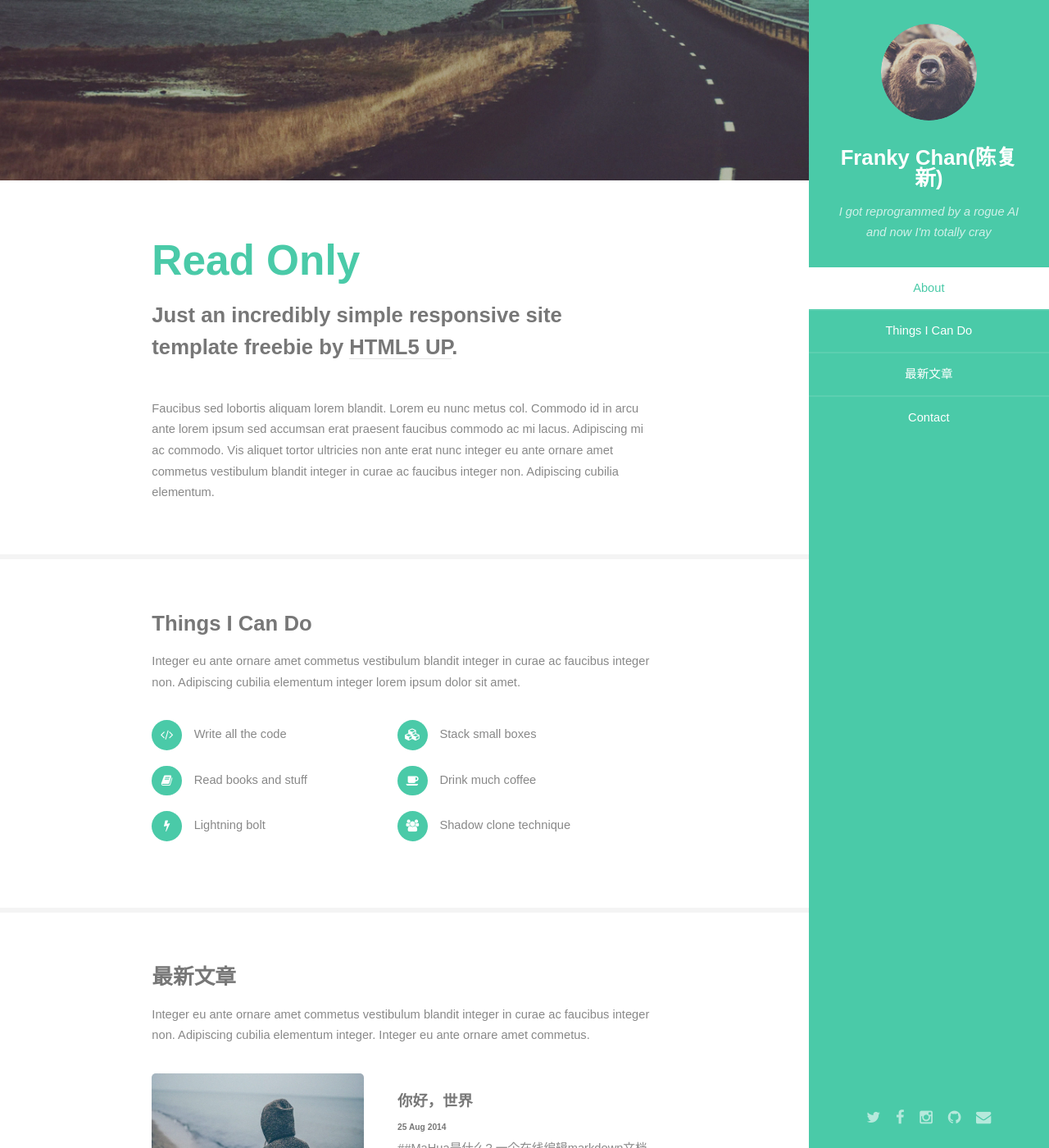
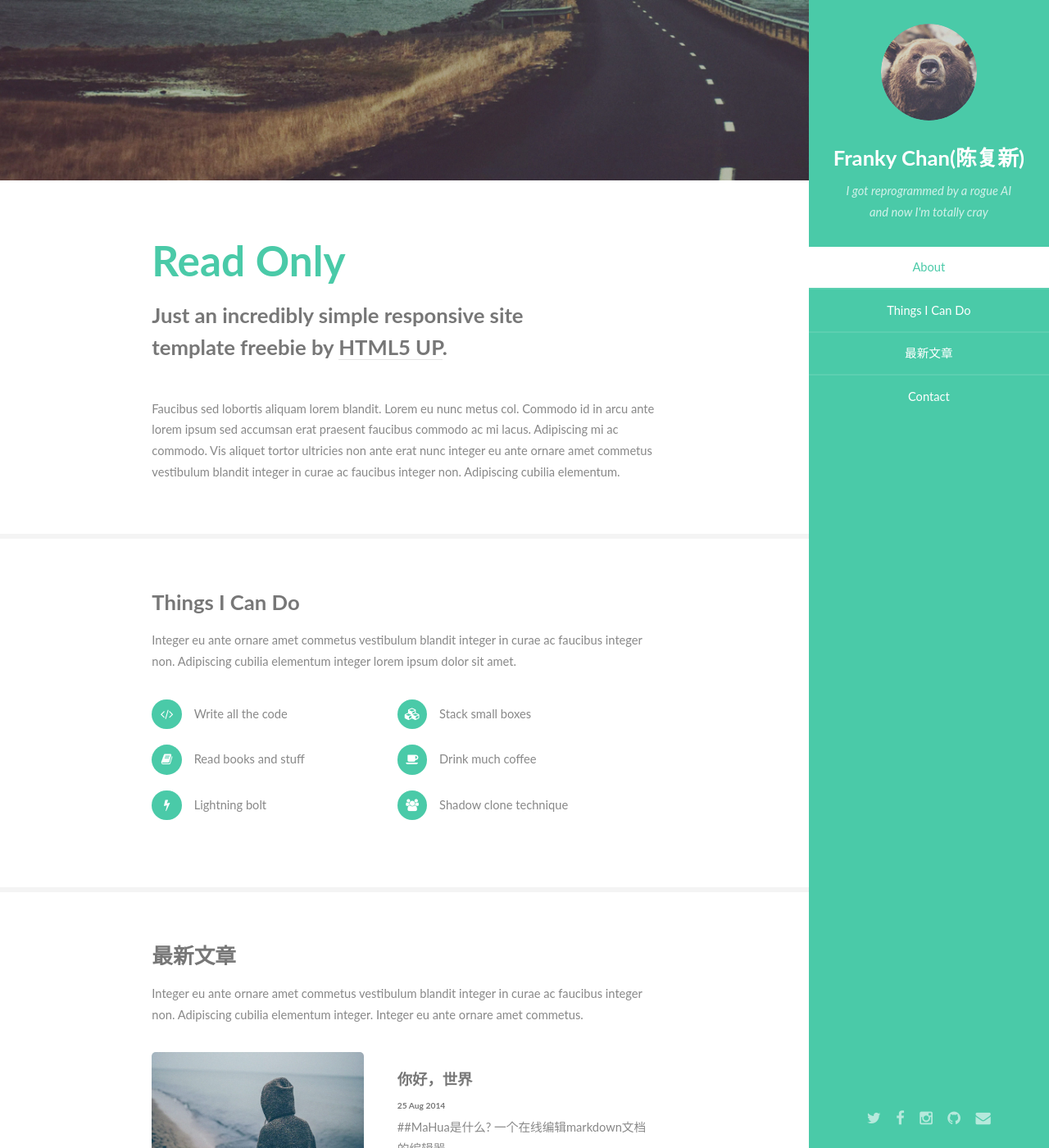
Before and after one commit to fancy967/fancy967.github.com, a Jekyll site: the page built from index.html, in a window 1280 px wide and 1400 px high. Shown: the whole window at 82% size. Built offline with Jekyll 4.4.1, drawn with Linux system fonts in a browser that asks for light colours; some web fonts are replaced.

Commit message:
update post pages

```diff
--- a/css/style.css
+++ b/css/style.css
@@ -16,7 +16,7 @@
 
 	body, input, select, textarea {
 		color: #888;
-		font-family: "微软雅黑", "Microsoft YaHei", sans-serif;
+		font-family: "Lato", "微软雅黑", sans-serif;
 		font-size: 16pt;
 		font-weight: 400;
 		line-height: 1.75em;
--- a/sass/_vars.scss
+++ b/sass/_vars.scss
@@ -14,7 +14,7 @@
 	$size-element-margin:		2.25em;
 
 // Font.
-	$font-family:				'Lato', sans-serif;
+$font-family: 'Lato', '微软雅黑', sans-serif;
 	$font-family-fixed:			'Source Code Pro', monospace;
 	$font-weight:				400;
 	$font-weight-bold:			700;
```
